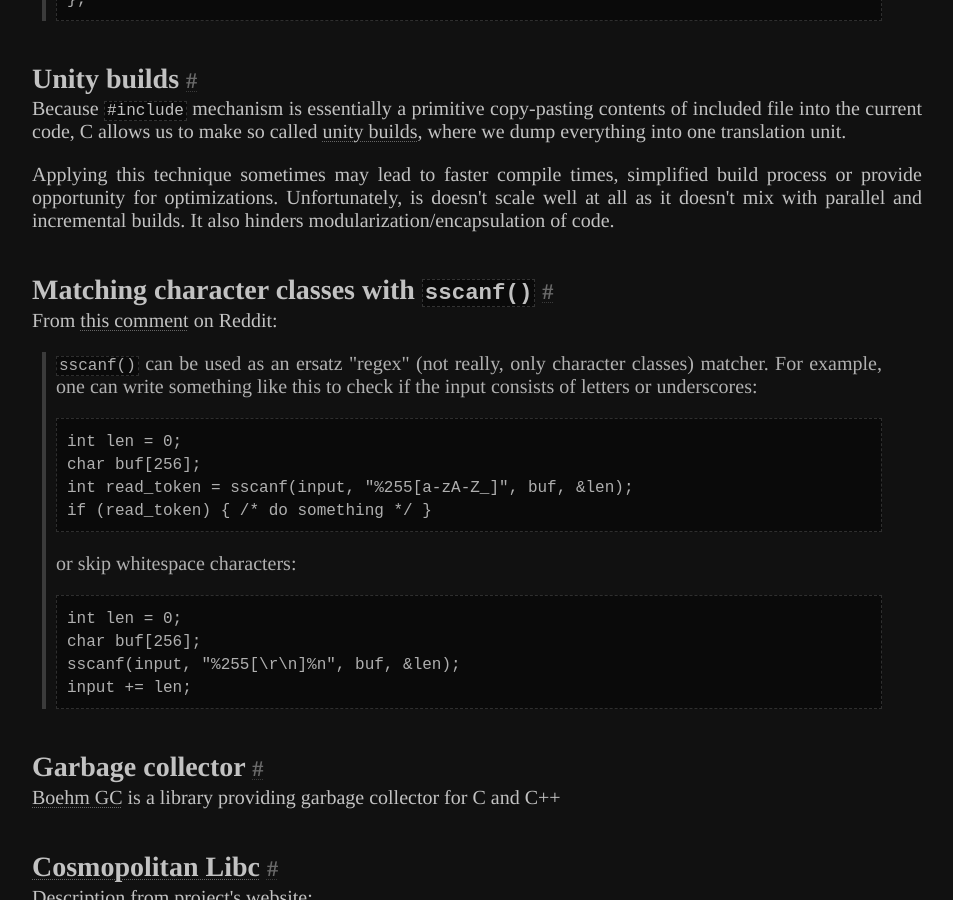
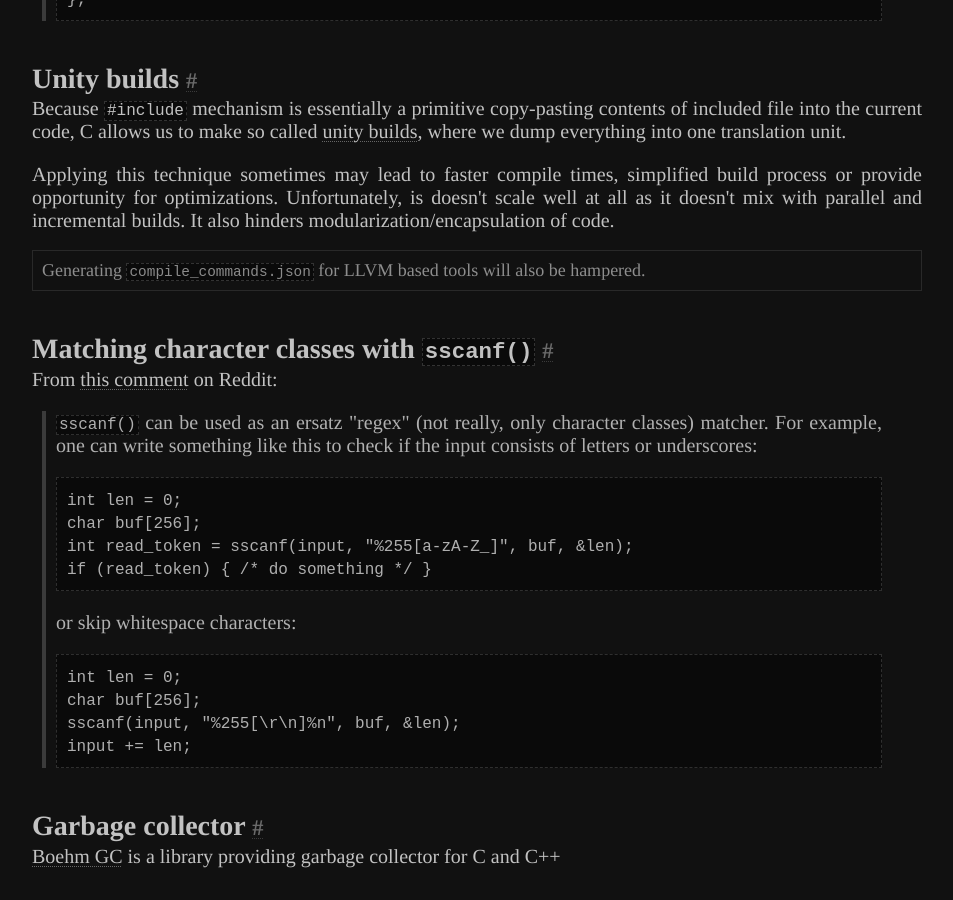
Before and after one commit to Jorenar/blog, a Jekyll site: the page built from _posts/2023-02-19-less-known-c.md, in a window 1280 px wide and 900 px high, scrolled down 18858 px. Shown: the whole window, without its empty margins (163-1116 px from the left). Built offline with Jekyll 4.4.1, drawn with Linux system fonts in a browser that asks for light colours.

Commit message:
deploy: cd46e9b6c17d9d6ee621cae3badfc8e9f7f9b017

```diff
--- a/_posts/2023-02-19-less-known-c.md
+++ b/_posts/2023-02-19-less-known-c.md
@@ -841,6 +841,10 @@ Unfortunately, is doesn't scale well at all as it doesn't mix with
 parallel and incremental builds.
 It also hinders modularization/encapsulation of code.
 
+<aside markdown="1">
+Generating `compile_commands.json` for LLVM based tools will also be hampered.
+</aside>
+
 ## Matching character classes with `sscanf()`
 
 From [this comment](https://www.reddit.com/r/programming/comments/116iij3/few_lesser_known_tricks_quirks_and_features_of_c/j98zxu5/) on Reddit:
```
